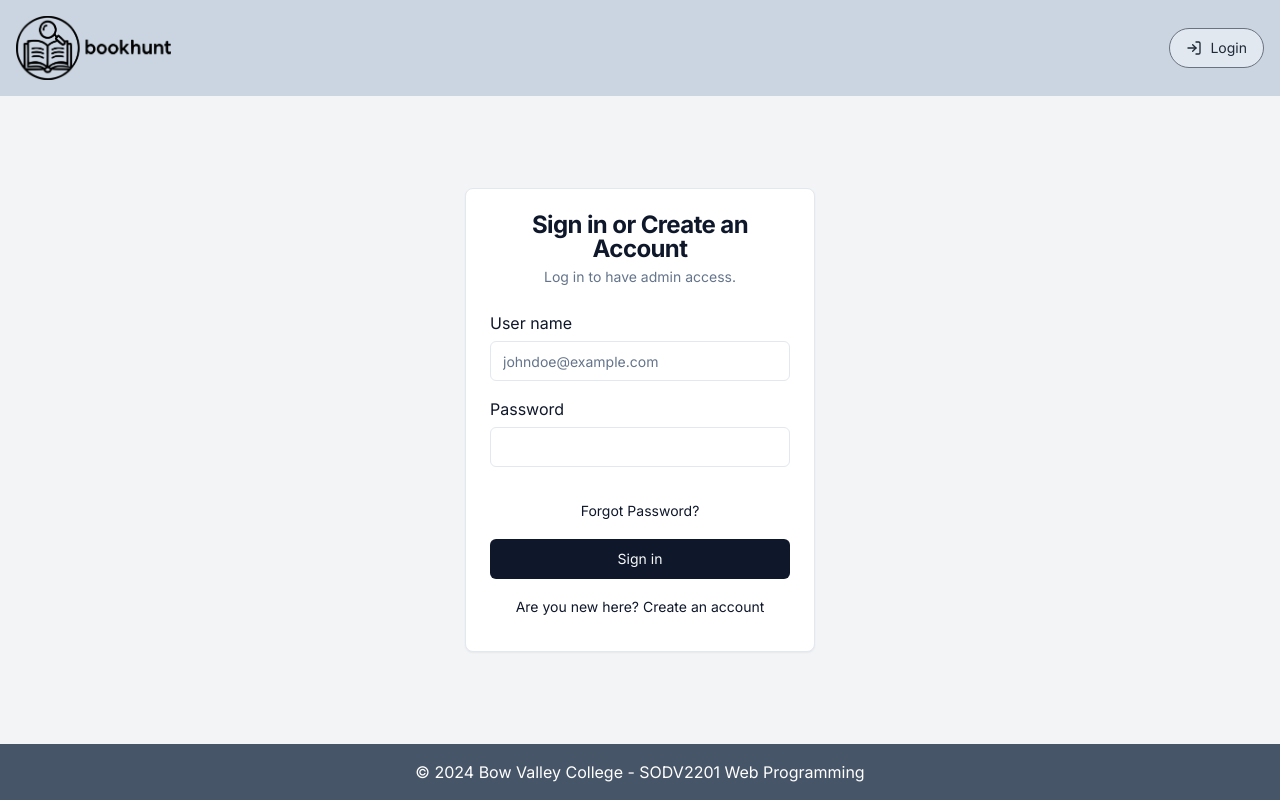
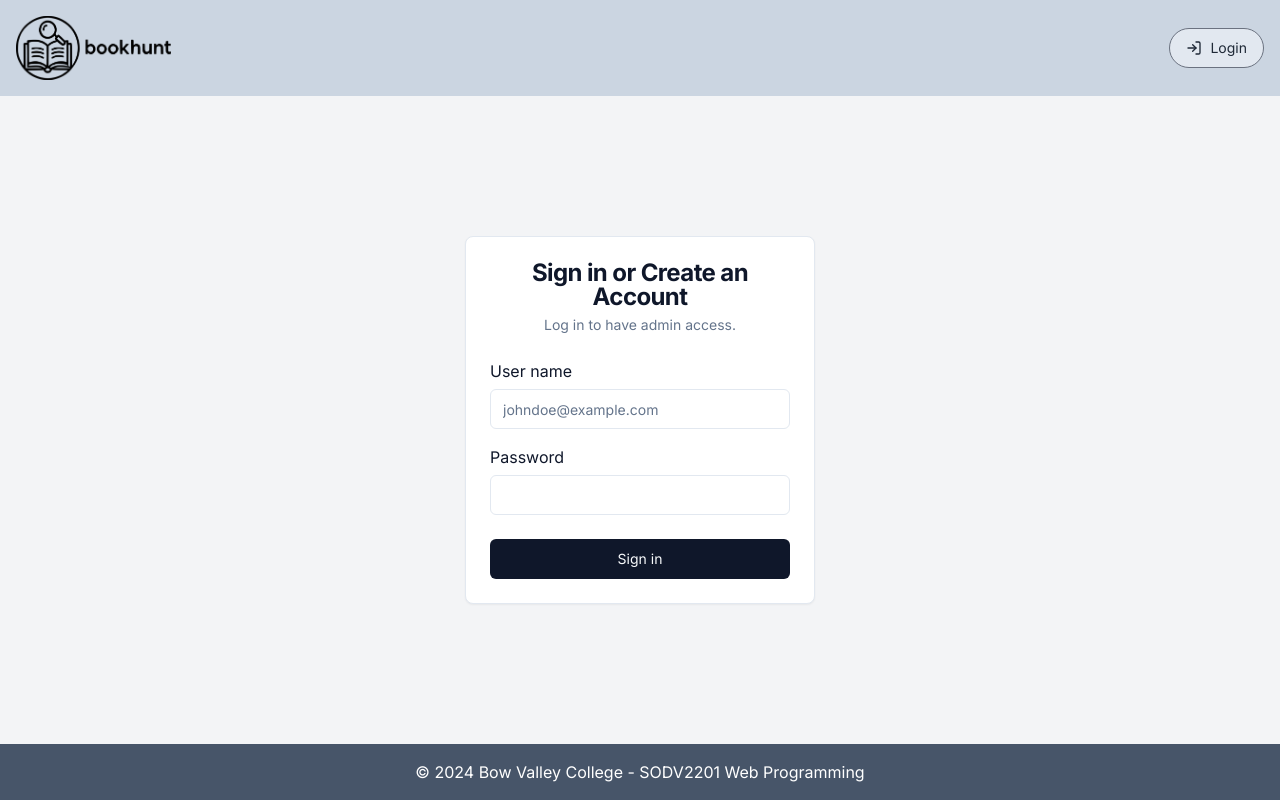
Before and after one commit to BrunoAccorsi/books-app, a React (Create React App) app: page /login in a window 1280 px wide. Built offline with nearby package versions, Linux system fonts and the light colour scheme.

Commit message:
fix: mainLayout css

```diff
--- a/src/components/layout/MainLayout.js
+++ b/src/components/layout/MainLayout.js
@@ -6,10 +6,8 @@ const MainLayout = ({ children }) => {
   return (
     <div className="min-h-screen flex flex-col">
       <Header />
-      <main className="flex-grow flex items-center justify-center bg-gray-100">
-        <div className="flex items-center justify-center align-middle">
-          {children}
-        </div>
+      <main className="flex-grow flex justify-center bg-gray-100">
+        <div className="flex-1 max-w-[1920px]">{children}</div>
       </main>
       <Footer />
     </div>
--- a/src/pages/BookPage.js
+++ b/src/pages/BookPage.js
@@ -1,6 +1,7 @@
 import { useEffect, useState } from 'react';
 import axios from 'axios';
 import { useParams } from 'react-router-dom';
+import MainLayout from '@/components/layout/MainLayout';
 
 const BookPage = () => {
   const { id } = useParams();
@@ -28,12 +29,14 @@ const BookPage = () => {
   if (error) return <p>{error}</p>;
 
   return (
+    <MainLayout>
       <div>
         <h1>{book.title}</h1>
         <p>Author: {book.author}</p>
         <p>Description: {book.description}</p>
         <img src={book.coverImage} alt={book.title} />
       </div>
+    </MainLayout>
   );
 };
 
--- a/src/pages/LoginPage.js
+++ b/src/pages/LoginPage.js
@@ -57,6 +57,7 @@ const LoginPage = () => {
 
   return (
     <MainLayout>
+      <div className="h-full flex-grow flex items-center justify-center">
         <div className="flex items-center justify-center align-middle">
           <Card className="w-[350px]">
             <CardHeader className="text-center">
@@ -87,17 +88,18 @@ const LoginPage = () => {
               </form>
             </CardContent>
             <CardFooter className="flex flex-col gap-2 justify-center">
-            <Button variant="link" className="w-full">
+              {/* <Button variant="link" className="w-full">
                 Forgot Password?
-            </Button>
+              </Button> */}
               <Button className="w-full" onClick={handleSubmit}>
                 Sign in
               </Button>
-            <Button variant="link" className="w-full">
+              {/* <Button variant="link" className="w-full">
                 Are you new here? Create an account
-            </Button>
+              </Button> */}
             </CardFooter>
           </Card>
+        </div>
       </div>
     </MainLayout>
   );
```
Also changed, not shown: src/pages/HomePage.js (+18 -6 lines). Lines whose indentation alone changed are shown as unchanged.
